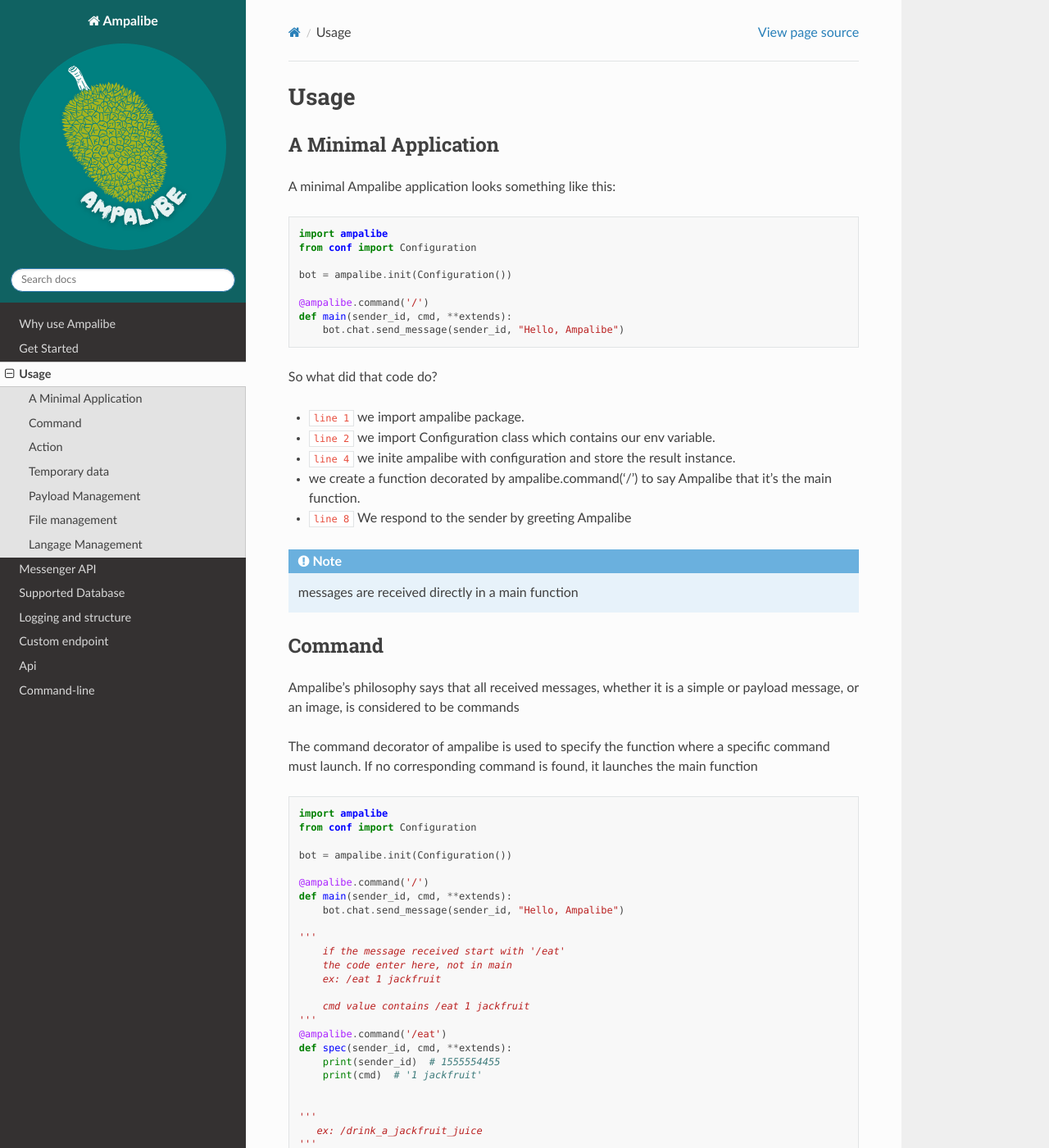
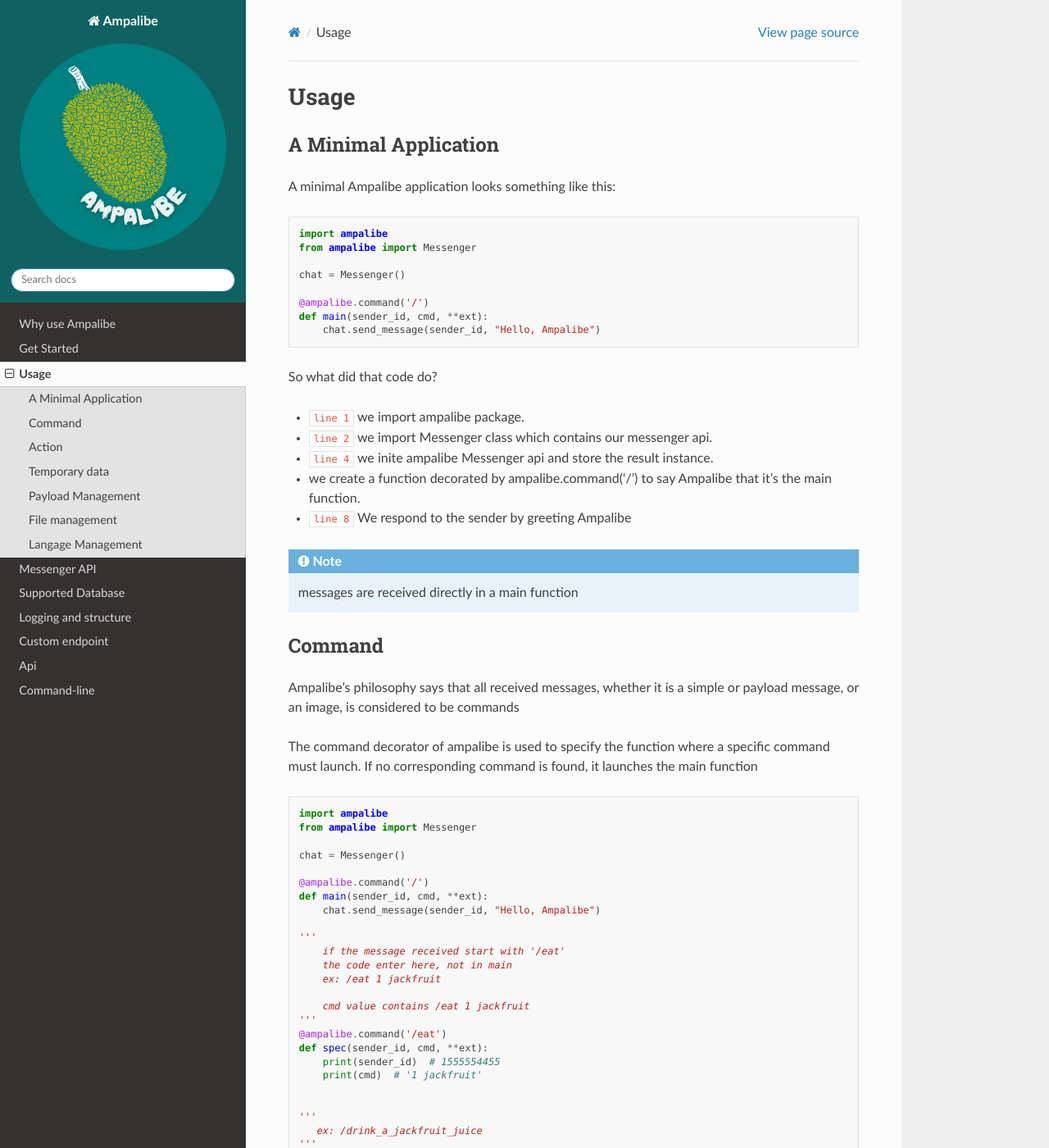
Before and after one commit to iTeam-S/Ampalibe, a Sphinx documentation site: the page built from docs/source/quickstart.rst, in a window 1280 px wide and 1400 px high. Shown: the whole window at 82% size. Built offline with Sphinx 7.4.7 and the Read the Docs theme 2.0.0, drawn with Linux system fonts in a browser that asks for light colours; some of the changed text lies outside the part shown.

Commit message:
[IMP] Maj Doc for 1.1.0beta

```diff
--- a/docs/source/api.rst
+++ b/docs/source/api.rst
@@ -6,7 +6,9 @@ Api
 
    ampalibe.command
    ampalibe.action
+   ampalibe.event
    ampalibe.Payload
    ampalibe.Model
    ampalibe.download_file
    ampalibe.translate
+   ampalibe.crontab
--- a/docs/source/command.rst
+++ b/docs/source/command.rst
@@ -3,7 +3,7 @@ Command-line
 
 .. code-block:: console
 
-    $ ampalibe [-x <PYTHONPATH> ] [ -p <PORT> ] {options}
+    $ ampalibe [ -p <PORT> ] {options}
 
 options:
 
--- a/docs/source/quickstart.rst
+++ b/docs/source/quickstart.rst
@@ -9,13 +9,13 @@ A minimal Ampalibe application looks something like this:
 .. code-block:: python
 
     import ampalibe
-    from conf import Configuration
+    from ampalibe import Messenger
 
-    bot = ampalibe.init(Configuration())
+    chat = Messenger()
 
     @ampalibe.command('/')
-    def main(sender_id, cmd, **extends):
-        bot.chat.send_message(sender_id, "Hello, Ampalibe")
+    def main(sender_id, cmd, **ext):
+        chat.send_message(sender_id, "Hello, Ampalibe")
 
 
 So what did that code do?
@@ -25,9 +25,9 @@ So what did that code do?
 
    * ``line 1`` we import ampalibe package.
 
-   * ``line 2`` we import Configuration class which contains our env variable.
+   * ``line 2`` we import Messenger class which contains our messenger api.
 
-   * ``line 4`` we inite ampalibe with configuration and store the result instance.
+   * ``line 4`` we inite ampalibe Messenger api and store the result instance.
 
    *  we create a function decorated by ampalibe.command('/') to say Ampalibe that it's the main function.
 
@@ -51,13 +51,13 @@ If no corresponding command is found, it launches the main function
 .. code-block:: python
 
     import ampalibe
-    from conf import Configuration
+    from ampalibe import Messenger
 
-    bot = ampalibe.init(Configuration())
+    chat = Messenger()
 
     @ampalibe.command('/')
-    def main(sender_id, cmd, **extends):
-        bot.chat.send_message(sender_id, "Hello, Ampalibe")
+    def main(sender_id, cmd, **ext):
+        chat.send_message(sender_id, "Hello, Ampalibe")
 
     '''
         if the message received start with '/eat'
@@ -67,7 +67,7 @@ If no corresponding command is found, it launches the main function
         cmd value contains /eat 1 jackfruit
     '''
     @ampalibe.command('/eat')
-    def spec(sender_id, cmd, **extends):
+    def spec(sender_id, cmd, **ext):
         print(sender_id)  # 1555554455
         print(cmd)  # '1 jackfruit'
 
@@ -76,13 +76,13 @@ If no corresponding command is found, it launches the main function
        ex: /drink_a_jackfruit_juice
     '''
     @ampalibe.command('/drink_a_jackfruit_juice')
-    def spec(sender_id, cmd, **extends):
+    def spec(sender_id, cmd, **ext):
         print(sender_id)  # 1555554455
         print(cmd)  #  /drink_a_jackfruit_juice
 
 .. note::
 
-   When we create a function decorated by ampalibe.command, ``**extends`` parameter must be present
+   When we create a function decorated by ampalibe.command, ``**ext`` parameter must be present
 
 Action
 ----------
@@ -98,19 +98,18 @@ in this example, we will use two things, the **action decorator** and the **quer
 .. code-block:: python
 
     import ampalibe
-    from conf import Configuration
+    from ampalibe import Model, Messenger
 
-    bot = ampalibe.init(Configuration())
-    chat = bot.chat
-    query = bot.query
+    chat = Messenger()
+    query = Model()
 
     @ampalibe.command('/')
-    def main(sender_id, cmd, **extends):
+    def main(sender_id, cmd, **ext):
         chat.send_message(sender_id, 'Enter your name')
         query.set_action(sender_id, '/get_name')
 
     @ampalibe.action('/get_name')
-    def get_name(sender_id,  cmd, **extends):
+    def get_name(sender_id,  cmd, **ext):
         query.set_action(sender_id, None)  #  clear current action
         chat.send_message(sender_id, f'Hello {cmd}')
 
@@ -119,19 +118,18 @@ in this example, we will use two things, the **action decorator** and the **quer
 .. code-block:: python
 
     import ampalibe
-    from conf import Configuration
+    from ampalibe import Model, Messenger
 
-    bot = ampalibe.init(Configuration())
-    chat = bot.chat
-    query = bot.query
+    chat = Messenger()
+    query = Model()
 
     @ampalibe.command('/')
-    def main(sender_id, cmd, **extends):
+    def main(sender_id, cmd, **ext):
         chat.send_message(sender_id, 'Enter a number')
         query.set_action(sender_id, '/get_number')
 
     @ampalibe.action('/get_number')
-    def get_number(sender_id, cmd, **extends):
+    def get_number(sender_id, cmd, **ext):
         query.set_action(sender_id, None)  #  clear current action
         if cmd.isdigit():
             if int(cmd) % 2 == 0:
@@ -166,19 +164,18 @@ the methods used are **set_temp**, **get_temp**, **del_temp**
 .. code-block:: python
 
     import ampalibe
-    from conf import Configuration
+    from ampalibe import Model, Messenger
 
-    bot = ampalibe.init(Configuration())
-    chat = bot.chat
-    query = bot.query
+    chat = Messenger()
+    query = Model()
 
     @ampalibe.command('/')
-    def main(sender_id, cmd, **extends):
+    def main(sender_id, cmd, **ext):
         chat.send_message(sender_id, 'Enter your mail')
         query.set_action(sender_id, '/get_mail')
 
     @ampalibe.action('/get_mail')
-    def get_mail(sender_id, cmd, **extends):
+    def get_mail(sender_id, cmd, **ext):
         # save the mail in temporary data
         query.set_temp(sender_id, 'mail', cmd)
 
@@ -187,7 +184,7 @@ the methods used are **set_temp**, **get_temp**, **del_temp**
 
 
     @ampalibe.action('/get_password')
-    def get_password(sender_id, cmd, **extends):
+    def get_password(sender_id, cmd, **ext):
         query.set_action(sender_id, None)  # clear current action
         # get mail in temporary data
         mail = query.get_temp(sender_id, 'mail')
@@ -207,16 +204,14 @@ You can send data with ``Payload`` object and get it in destination function's p
 
     import ampalibe
     # import the Payload class
-    from ampalibe import Payload
+    from ampalibe import Messenger, Payload
     from ampalibe.ui import QuickReply
-    from conf import Configuration
 
-    bot = ampalibe.init(Configuration())
-    chat = bot.chat
+    chat = Messenger()
 
 
     @ampalibe.command('/')
-    def main(sender_id, cmd, **extends):
+    def main(sender_id, cmd, **ext):
         quick_rep = [
             QuickReply(
                 title='Angela',
@@ -231,7 +226,7 @@ You can send data with ``Payload`` object and get it in destination function's p
 
 
     @ampalibe.command('/member')
-    def get_membre(sender_id, cmd, name, **extends):
+    def get_membre(sender_id, cmd, name, **ext):
         '''
             You can receive the arguments payload in extends or
             specifying the name of the argument in the parameters
@@ -258,21 +253,21 @@ for files you use as a URL file, you must put assets/public, in assets/private o
     '''
 
     import ampalibe
-    from conf import Configuration
+    from ampalibe import Messenger
+    from conf import Configuration as config
 
-    bot = ampalibe.init(Configuration())
-    chat = bot.chat
+    chat = Messenger()
 
 
     @ampalibe.command('/')
-    def main(sender_id, cmd, **extends):
+    def main(sender_id, cmd, **ext):
         '''
             to get a file in assets/public folder,
             the route is <adresse>/asset/<file>
         '''
         chat.send_file_url(
             sender_id,
-            Configuration.APP_URL + '/asset/iTeamS.png',
+            config.APP_URL + '/asset/iTeamS.png',
             filetype='image'
         )
 
@@ -310,17 +305,17 @@ So you can use it in translate function
 
     import ampalibe
     from ampalibe import translate
-    from conf import Configuration
+    from ampalibe import Model, Messenger
 
-    bot = ampalibe.init(Configuration())
-    chat = bot.chat
-    query = bot.query
+    chat = Messenger()
+    query = Model()
 
     @ampalibe.command('/')
-    def main(sender_id, lang, cmd, **extends):
+    def main(sender_id, lang, cmd, **ext):
         chat.send_message(
             sender_id,
             translate('hello_world', lang)
+        )
 
 .. note::
 
@@ -335,7 +330,7 @@ So you can use it in translate function
     from ampalibe import translate
 
     @ampalibe.command('/')
-    def main(sender_id, cmd, **extends):
+    def main(sender_id, cmd, **ext):
         print(extends.get('lang'))  # current lang of sender_id
 
 Use the ``set_lang`` method to set the lang of an user.
@@ -344,14 +339,14 @@ Use the ``set_lang`` method to set the lang of an user.
 
     import ampalibe
     from ampalibe import translate
-    from conf import Configuration
+    from ampalibe import Model, Messenger
 
-    bot = ampalibe.init(Configuration())
-    chat = bot.chat
-    query = bot.query
+    chat = Messenger()
+    query = Model()
+
 
     @ampalibe.command('/')
-    def main(sender_id, cmd, **extends):
+    def main(sender_id, cmd, **ext):
         chat.send_message(
             sender_id,
             "Hello world"
@@ -361,7 +356,7 @@ Use the ``set_lang`` method to set the lang of an user.
 
 
     @ampalibe.action('/what_my_lang')
-    def other_func(sender_id, lang, cmd, **extends):
+    def other_func(sender_id, lang, cmd, **ext):
         query.set_action(sender_id, None)
 
         chat.send_message(sender_id, 'Your lang is ' + lang + ' now')
--- a/docs/source/usage.rst
+++ b/docs/source/usage.rst
@@ -107,7 +107,6 @@ How to complete the environment variable file
    * **AMP_HOST** server listening address
    * **AMP_PORT** server listening port
    * **AMP_URL** URL of the server given to Facebook
-   * **WORKERS** Number of processes workers in production mode
 
 
 
```
Also changed, not shown: docs/source/more.rst (+21 -26 lines), 1 other file.
